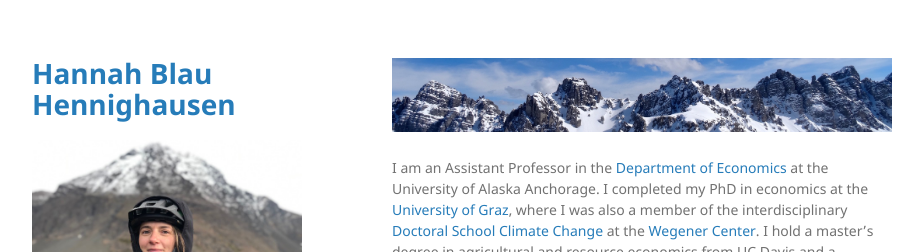
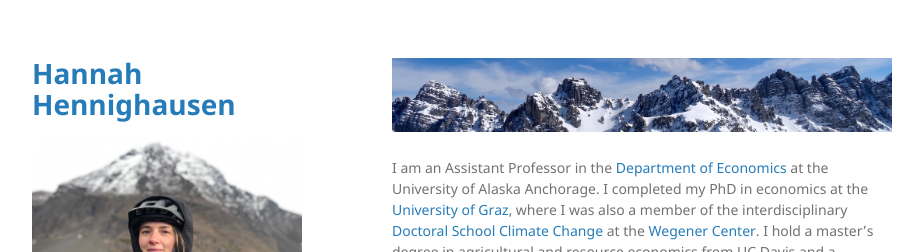
Before and after one commit to hannahhennighausen/hannahhennighausen.github.io, a Jekyll site: the page built from index.md, in a window 1280 px wide. Shown: the top 252 px of the page, without its empty margins (178-1101 px from the left). Built offline with Jekyll 4.4.1, drawn with Linux system fonts in a browser that asks for light colours; the repository's description, which GitHub fills in, is left out.

Commit message:
Update _config.yml

```diff
--- a/_config.yml
+++ b/_config.yml
@@ -1,4 +1,4 @@
-title: Hannah Blau Hennighausen
+title: Hannah Hennighausen
 logo: /assets/img/me.png
 show_downloads: true
 google_analytics: UA-153780201-1
```
